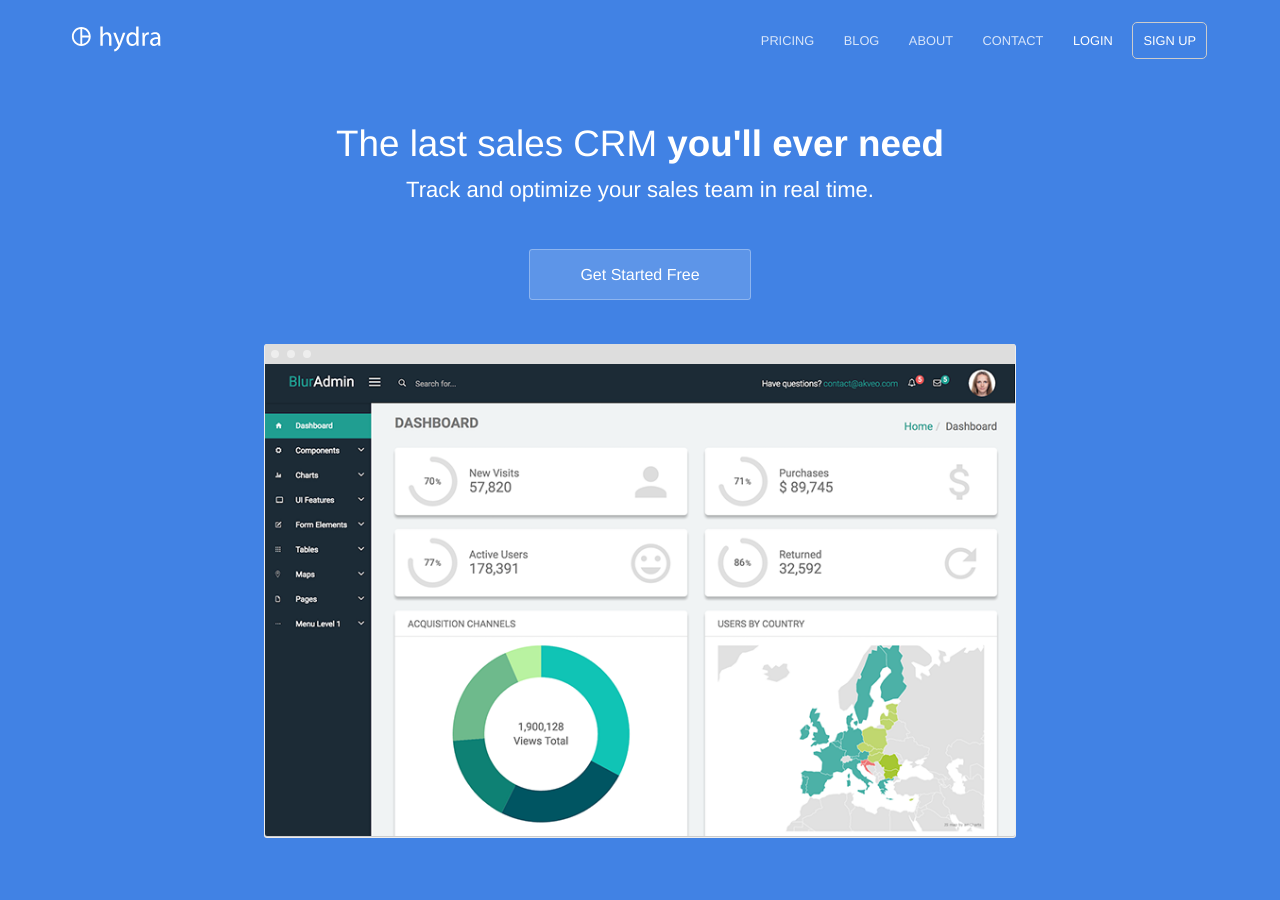
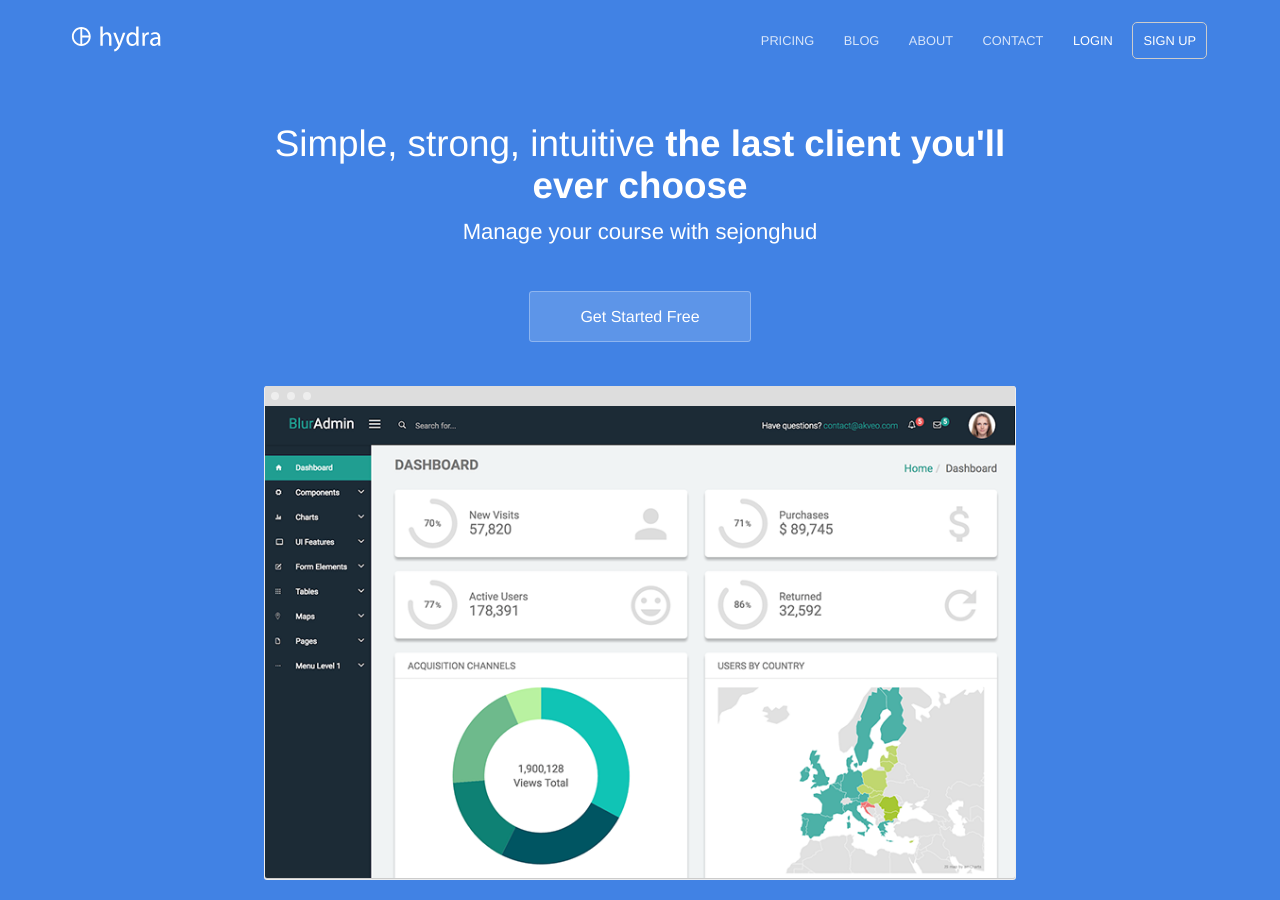
Before and after one commit to ehrmantraut5/sejonghudwebsite, a Jekyll site: the page built from index.html, in a window 1280 px wide and 900 px high. Built offline with Jekyll 4.4.1, drawn with Linux system fonts in a browser that asks for light colours.

```diff
--- a/_config.yml
+++ b/_config.yml
@@ -3,7 +3,7 @@
 
 title: Hydra Template
 url: "https://proud-alligator.cloudvent.net"
-baseurl: "/sejonghudwebsite/"
+baseurl: "/sejonghudwebsite"
 google_analytics_key:
 google_maps_javascript_api_key:
 disqus_shortname:
--- a/index.html
+++ b/index.html
@@ -4,8 +4,8 @@ description: Track and optimize your sales team in real time
 ---
 <section class="hero">
 	<div class="text-container">
-		<h1 class="editable">The last sales CRM <strong>you'll ever need</strong></h1>
-		<p class="subtext editable">Track and optimize your sales team in real time.</p>
+		<h1 class="editable">Simple, strong, intuitive <strong>the last client you'll ever choose</strong></h1>
+		<p class="subtext editable">Manage your course with sejonghud</p>
 		<div class="cta button alt"><a href="{{ site.baseurl }}/contact/">Get Started Free</a></div>
 		<div>
 			<img src="{{ site.baseurl }}/images/dashboard.png" alt="Screenshot" class="screenshot editable" />
```
Also changed, not shown: 17 other files.
